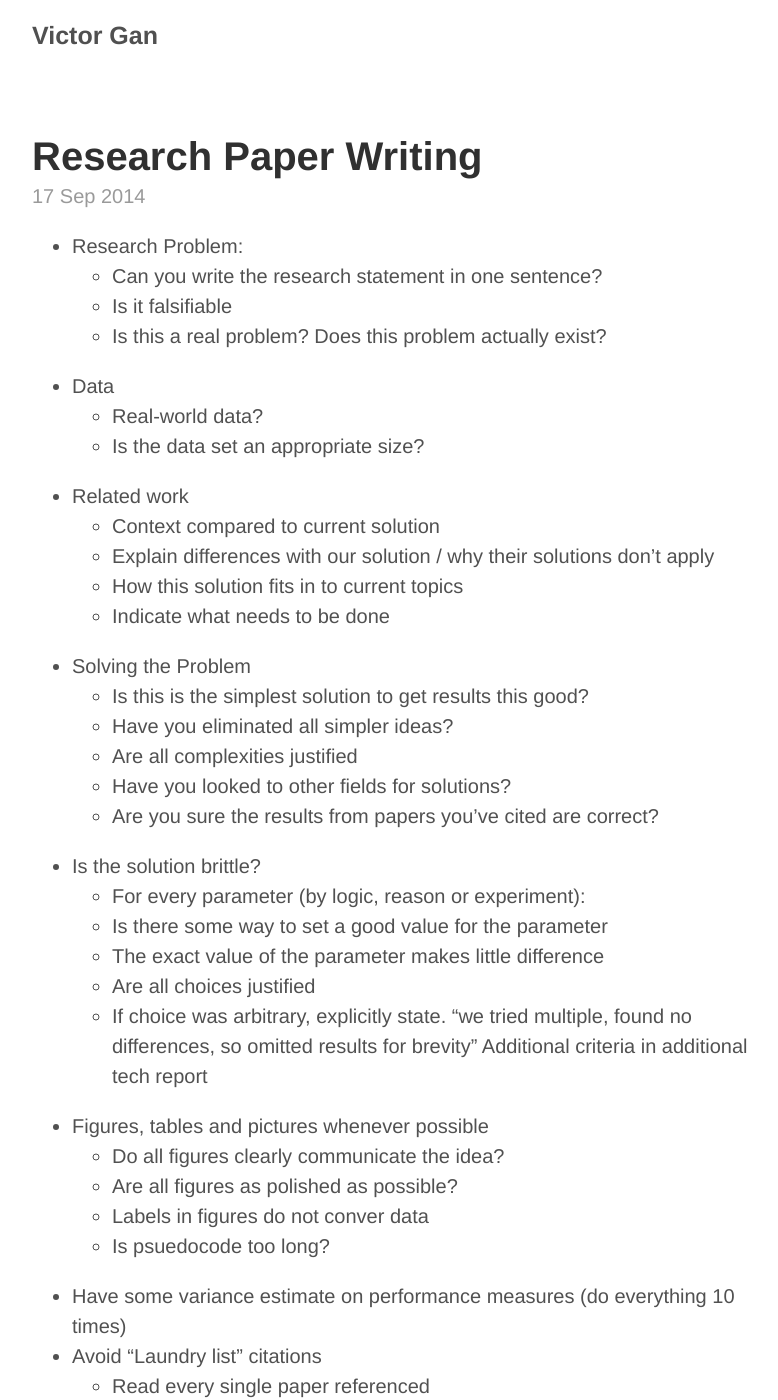
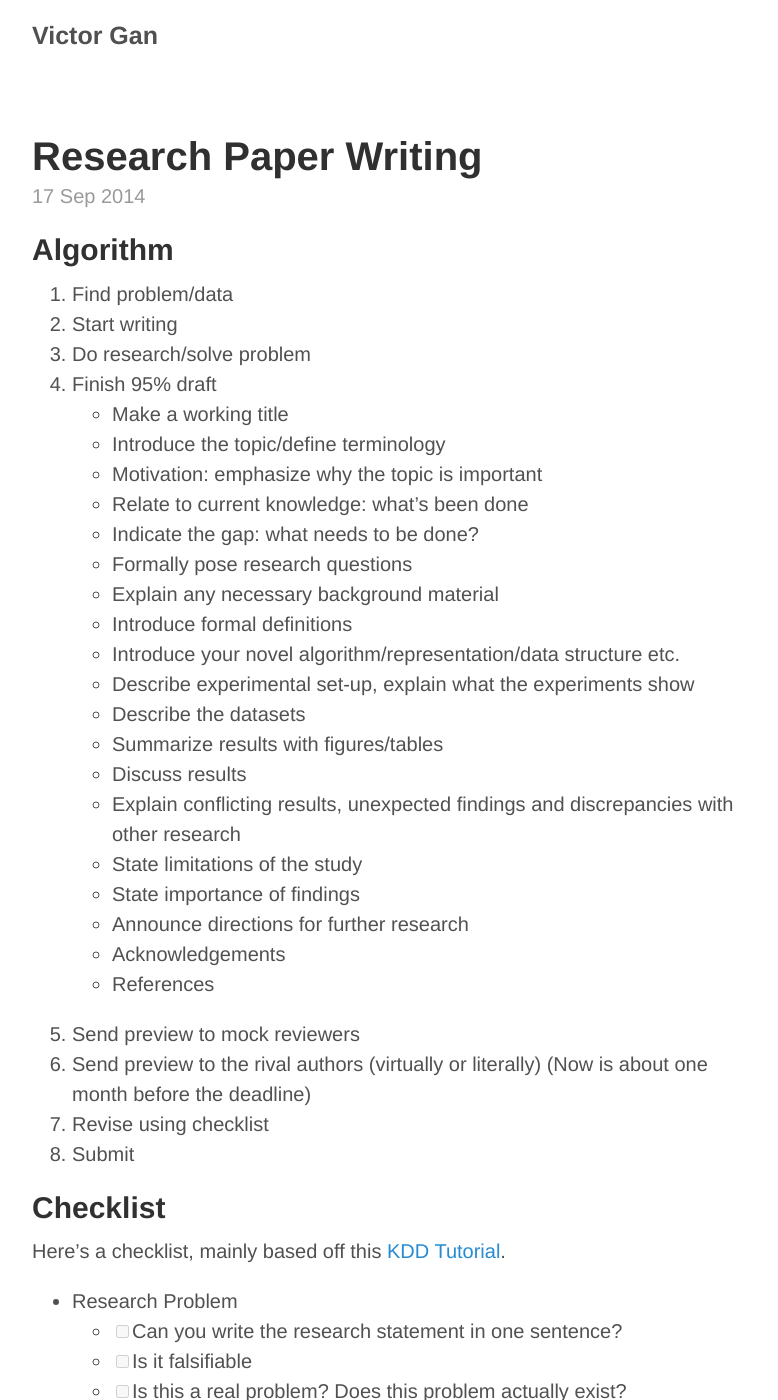
Before and after one commit to victorgan/victorgan.github.io, a Jekyll site: the page built from _posts/2014-09-17-research-paper-writing.md, in a window 1280 px wide and 1400 px high. Shown: the whole window, without its empty margins (248-1026 px from the left). Built offline with Jekyll 4.4.1, drawn with Linux system fonts in a browser that asks for light colours; comment, search, counter and statistics services are not loaded; some of the changed text lies outside the part shown.

Commit message:
article update

```diff
--- a/_posts/2014-09-17-research-paper-writing.md
+++ b/_posts/2014-09-17-research-paper-writing.md
@@ -2,104 +2,140 @@
 layout: post
 title: Research Paper Writing
 ---
-- Research Problem:
-    - Can you write the research statement in one sentence?
-    - Is it falsifiable
-    - Is this a real problem? Does this problem actually exist?
+
+## Algorithm
+
+1. Find problem/data
+2. Start writing
+3. Do research/solve problem
+4. Finish 95% draft
+    - Make a working title
+    - Introduce the topic/define terminology
+    - Motivation: emphasize why the topic is important
+    - Relate to current knowledge: what's been done
+    - Indicate the gap: what needs to be done?
+    - Formally pose research questions
+    - Explain any necessary background material
+    - Introduce formal definitions
+    - Introduce your novel algorithm/representation/data structure etc.
+    - Describe experimental set-up, explain what the experiments show
+    - Describe the datasets
+    - Summarize results with figures/tables
+    - Discuss results
+    - Explain conflicting results, unexpected findings and discrepancies with other research
+    - State limitations of the study
+    - State importance of findings
+    - Announce directions for further research
+    - Acknowledgements
+    - References
+5. Send preview to mock reviewers
+6. Send preview to the rival authors (virtually or literally) (Now is about one
+   month before the deadline)
+7. Revise using checklist
+8. Submit
+
+## Checklist
+Here's a checklist, mainly based off this
+[KDD Tutorial](http://www.cs.ucr.edu/~eamonn/Keogh_SIGKDD09_tutorial.pdf).
+
+- Research Problem
+    - [ ] Can you write the research statement in one sentence?
+    - [ ] Is it falsifiable
+    - [ ] Is this a real problem? Does this problem actually exist?
 - Data
-    - Real-world data?
-    - Is the data set an appropriate size?
+    - [ ] Real-world data?
+    - [ ] Is the data set an appropriate size?
 - Related work
-    - Context compared to current solution
-    - Explain differences with our solution / why their solutions don't apply
-    - How this solution fits in to current topics
-    - Indicate what needs to be done
+    - [ ] Context compared to current solution
+    - [ ] Explain differences with our solution / why their solutions don't apply
+    - [ ] How this solution fits in to current topics
+    - [ ] Indicate what needs to be done
 - Solving the Problem
-    - Is this is the simplest solution to get results this good?
-    - Have you eliminated all simpler ideas?
-    - Are all complexities justified
-    - Have you looked to other fields for solutions?
-    - Are you sure the results from papers you've cited are correct?
+    - [ ] Is this is the simplest solution to get results this good?
+    - [ ] Have you eliminated all simpler ideas?
+    - [ ] Are all complexities justified
+    - [ ] Have you looked to other fields for solutions?
+    - [ ] Are you sure the results from papers you've cited are correct?
 - Is the solution brittle?
-    - For every parameter (by logic, reason or experiment):
-    - Is there some way to set a good value for the parameter
-    - The exact value of the parameter makes little difference
-    - Are all choices justified
-    - If choice was arbitrary, explicitly state. "we tried multiple, found no
+    - [ ] For every parameter (by logic, reason or experiment):
+    - [ ] Is there some way to set a good value for the parameter
+    - [ ] The exact value of the parameter makes little difference
+    - [ ] Are all choices justified
+    - [ ] If choice was arbitrary, explicitly state. "we tried multiple, found no
       differences, so omitted results for brevity" Additional criteria in
       additional tech report
 - Figures, tables and pictures whenever possible
-    - Do all figures clearly communicate the idea?
-    - Are all figures as polished as possible?
-    - Labels in figures do not conver data
-    - Is psuedocode too long?
+    - [ ] Do all figures clearly communicate the idea?
+    - [ ] Are all figures as polished as possible?
+    - [ ] Labels in figures do not conver data
+    - [ ] Is psuedocode too long?
 - Have some variance estimate on performance measures (do everything 10 times)
 - Avoid "Laundry list" citations
-    - Read every single paper referenced
-    - Broad reference bundles [a, b, c, d] needed?
-    - If paper A says something about paper B, don't just copy paper A's opinion
+    - [ ] Read every single paper referenced
+    - [ ] Broad reference bundles [a, b, c, d] needed?
+    - [ ] If paper A says something about paper B, don't just copy paper A's opinion
 - This paper is in scope of the conference, eg. KDD
-    - Did you read/reference KDD papers?
-    - Is it framed as KDD paper
-    - Is it tested on KKD datasets?
-    - Did you use common KDD evaluation metrics?
-    - Write explicit section that says "at first glance, this might seem like problem X, but…"
+    - [ ] Did you read/reference KDD papers?
+    - [ ] Is it framed as KDD paper
+    - [ ] Is it tested on KKD datasets?
+    - [ ] Did you use common KDD evaluation metrics?
+    - [ ] Write explicit section that says "at first glance, this might seem like problem X, but…"
 - The experiments are reproducable
-    - Webpage for data and paper itself
-    - Using just the webpage, can you recreate all experiments in the paper?
+    - [ ] Webpage for data and paper itself
+    - [ ] Using just the webpage, can you recreate all experiments in the paper?
 - Is it too similar to your last paper?
-    - Did you reference previous work
-    - Did you explicitly spend at least a paragraph explaining how you are extending your work
-    - Redo intro text/figures
-    - Did you include last work in comparisons?
+    - [ ] Did you reference previous work
+    - [ ] Did you explicitly spend at least a paragraph explaining how you are extending your work
+    - [ ] Redo intro text/figures
+    - [ ] Did you include last work in comparisons?
 - Did you acknowledge all weaknesses?
-    - Explain why the work is still useful even with weaknesses, and how it might be fixed
+    - [ ] Explain why the work is still useful even with weaknesses, and how it might be fixed
 - Did you unfairly diminish work by others?
-    - Send a preview to rival authors: "Dear Sue, we are trying to extend your idea and wanted to make sure we represented your work correctly and fairly, would you mind taking a look…"
+    - [ ] Send a preview to rival authors: "Dear Sue, we are trying to extend your idea and wanted to make sure we represented your work correctly and fairly, would you mind taking a look…"
 - Is there an easier way to solve this problem?
-    - Include strawmen ("while we do not expect X to work well because of Y, we include it for completeness…")
-    - Explicitly write explanation as to why other methods won't work (don't just say [1] says it)
+    - [ ] Include strawmen ("while we do not expect X to work well because of Y, we include it for completeness…")
+    - [ ] Explicitly write explanation as to why other methods won't work (don't just say [1] says it)
 - Referenced related work/idea is already known?
-    - Detailed literature search
-    - Write a longer tech report and say in paper: "see our tech report on full literature"
-    - "In our paper we reintroduced an obscure result and show…"
+    - [ ] Detailed literature search
+    - [ ] Write a longer tech report and say in paper: "see our tech report on full literature"
+    - [ ] "In our paper we reintroduced an obscure result and show…"
 - Interesting and important problem
-    - Test on real data
-    - Domain expert/collaborator help with motivation
-    - Explicitly state why problem is important
-    - Estimate value "$40,000 in annual savings" "crimes solved" lived saved"
+    - [ ] Test on real data
+    - [ ] Domain expert/collaborator help with motivation
+    - [ ] Explicitly state why problem is important
+    - [ ] Estimate value "$40,000 in annual savings" "crimes solved" lived saved"
 - Is it polished?
 - Can I do anything to stop the reviewer from having to think?
 - First page: is it clear
-    - What is the problem
-    - Why is it interesting and important
-    - Why is it hard? Why do naïve approaches fail?
-    - Why hasn't it been solved before? What's wrong with previous proposed solutions?
-    - What are the key components of my approach and results? Any limitations?
-    - Summary of contributions: Major points in bulleted form, references to sections
+    - [ ] What is the problem
+    - [ ] Why is it interesting and important
+    - [ ] Why is it hard? Why do naïve approaches fail?
+    - [ ] Why hasn't it been solved before? What's wrong with previous proposed solutions?
+    - [ ] What are the key components of my approach and results? Any limitations?
+    - [ ] Summary of contributions: Major points in bulleted form, references to sections
 - Is it reproducible
-    - Explicitly: give data, parameter settings
-    - Implicitly: can reproduce in reasonable time, annotated, clear
-    - Is code provided (say in a mock google drive/dropbox account for double-blind studies)
+    - [ ] Explicitly: give data, parameter settings
+    - [ ] Implicitly: can reproduce in reasonable time, annotated, clear
+    - [ ] Is code provided (say in a mock google drive/dropbox account for double-blind studies)
 - Check Word meanings:
-    - Optimal
-    - Proved
-    - Significant
-    - Complexity
-    - Correlated
-    - Etc
-    - Mined
-    - Define acronyms before they are used
+    - [ ] Optimal
+    - [ ] Proved
+    - [ ] Significant
+    - [ ] Complexity
+    - [ ] Correlated
+    - [ ] Etc
+    - [ ] Mined
+    - [ ] Define acronyms before they are used
 - Remove unnecessary phrases:
-    - "In this paper" remove
-    - Actual (no meanings in sentence, remove)
-    - Theoretically (no meaning, remove)
+    - [ ] "In this paper" remove
+    - [ ] Actual (no meanings in sentence, remove)
+    - [ ] Theoretically (no meaning, remove)
 - Avoid weak language:
-    - Prefer "it will" vs "might" or "has been shown"
-    - Do not say "attempt", "aiming"
-    - We do not try to do this, we do this
+    - [ ] Prefer "it will" vs "might" or "has been shown"
+    - [ ] Do not say "attempt", "aiming"
+    - [ ] We do not try to do this, we do this
 - Avoid overstating
 - Directly quote other papers
 - Active voice
 - Use all the space available (no trailing space in last page)
-- Use colour in the text
+- Use colour in the text if appropriate
```
